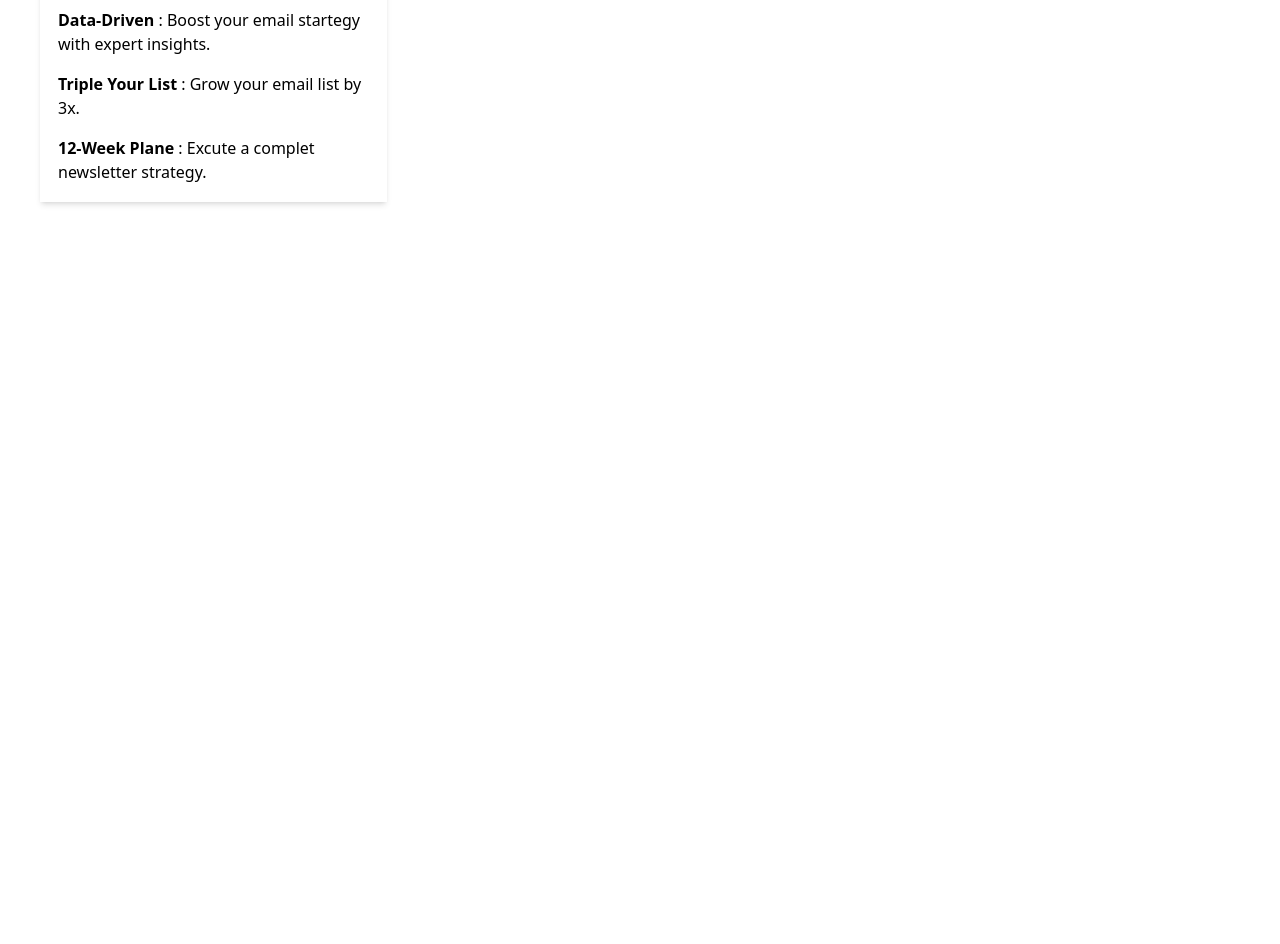
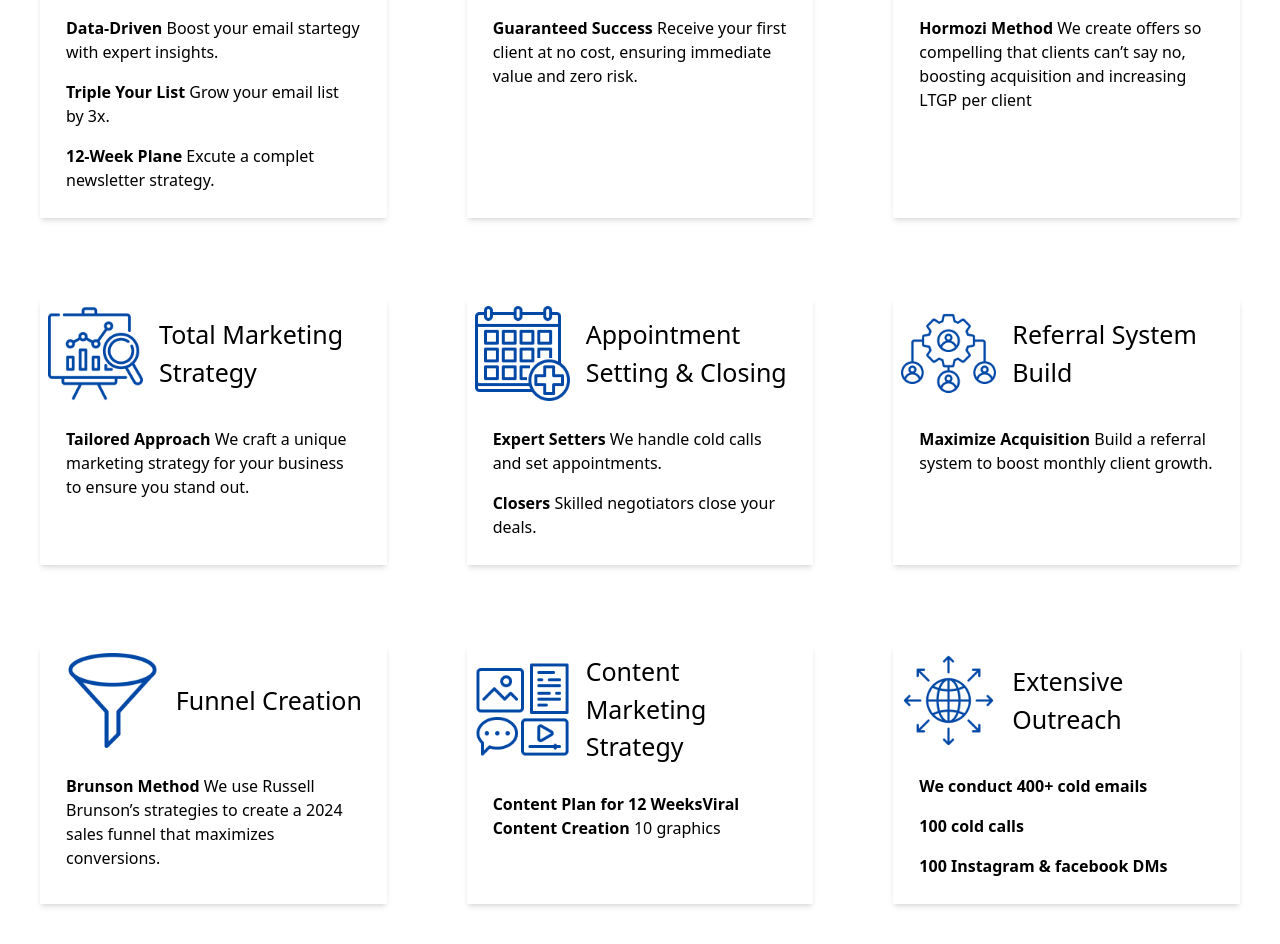
Before and after one commit to ayouub-bk/LoschMedia_Agency, a React (Vite) app: page / in a window 1280 px wide. Shown: the part 2400-3344 px from the top of the page. Before the commit the page ends 2642 px from the top, so only its background shows below. Built offline with nearby package versions, Linux system fonts and the light colour scheme.

Commit message:
services-content completed

```diff
--- a/src/Components/sections/Offers.jsx
+++ b/src/Components/sections/Offers.jsx
@@ -0,0 +1,7 @@
+import React from "react";
+
+const Offers = () => {
+  return <div>Offers</div>;
+};
+
+export default Offers;
--- a/src/Components/sections/ServicesHome.jsx
+++ b/src/Components/sections/ServicesHome.jsx
@@ -13,7 +13,7 @@ const ServicesHome = () => {
           const { title, icon, dettails } = service;
           return (
             <div
-              className={`shadow-md flex flex-col gap-2  ${
+              className={`shadow-md flex flex-col gap-2 p-2  ${
                 index == services.length - 1 ? `` : ``
               }   `}
             >
@@ -28,8 +28,7 @@ const ServicesHome = () => {
                     <div className="">
                       <p className="p-2">
                         {" "}
-                        <span className="font-bold">{name} </span> :{" "}
-                        {description}
+                        <span className="font-bold">{name} </span> {description}
                       </p>
                     </div>
                   );
--- a/src/data.js
+++ b/src/data.js
@@ -1,5 +1,12 @@
 import icon1 from "../src/assets/icons/email-marketing.png";
-
+import icon2 from "../src/assets/icons/cheer.png";
+import icon3 from "../src/assets/icons/sale-tag.png";
+import icon4 from "../src/assets/icons/analysis1.png";
+import icon5 from "../src/assets/icons/appointment.png";
+import icon6 from "../src/assets/icons/multi-agent-system.png";
+import icon7 from "../src/assets/icons/filter.png";
+import icon8 from "../src/assets/icons/content.png";
+import icon9 from "../src/assets/icons/reach.png";
 export const services = [
   {
     title: "Email marketing",
@@ -16,4 +23,94 @@ export const services = [
       },
     ],
   },
+  {
+    title: "Free First Client",
+    icon: icon2,
+    dettails: [
+      {
+        name: "Guaranteed Success",
+        description:
+          "Receive your first client at no cost, ensuring immediate value and zero risk.",
+      },
+    ],
+  },
+  {
+    title: "Irresistible Offer Creation",
+    icon: icon3,
+    dettails: [
+      {
+        name: "Hormozi Method",
+        description:
+          "We create offers so compelling that clients can’t say no, boosting acquisition and increasing LTGP per client",
+      },
+    ],
+  },
+  {
+    title: "Total Marketing Strategy",
+    icon: icon4,
+    dettails: [
+      {
+        name: "Tailored Approach",
+        description:
+          "We craft a unique marketing strategy for your business to ensure you stand out.",
+      },
+    ],
+  },
+  {
+    title: "Appointment Setting & Closing",
+    icon: icon5,
+    dettails: [
+      {
+        name: "Expert Setters",
+        description: "We handle cold calls and set appointments.",
+      },
+      { name: "Closers", description: "Skilled negotiators close your deals." },
+    ],
+  },
+  {
+    title: "Referral System Build",
+    icon: icon6,
+    dettails: [
+      {
+        name: "Maximize Acquisition",
+        description: "Build a referral system to boost monthly client growth.",
+      },
+    ],
+  },
+  {
+    title: "Funnel Creation",
+    icon: icon7,
+    dettails: [
+      {
+        name: "Brunson Method",
+        description:
+          "We use Russell Brunson’s strategies to create a 2024 sales funnel that maximizes conversions.",
+      },
+    ],
+  },
+  {
+    title: "Content Marketing Strategy",
+    icon: icon8,
+    dettails: [
+      {
+        name: "Content Plan for 12 WeeksViral Content Creation     ",
+        description: "10 graphics",
+      },
+    ],
+  },
+  {
+    title: "Extensive Outreach",
+    icon: icon9,
+    dettails: [
+      {
+        name: "We conduct 400+ cold emails ",
+        description: "",
+      },
+      { name: "100 cold calls ", description: "" },
+      {
+        name: "100 Instagram & facebook DMs",
+        description: "",
+      },
+    ],
+  },
 ];
```
Also changed, not shown: src/assets/icons/analysis1.png (renamed from src/assets/icons/analysis (1).png).
